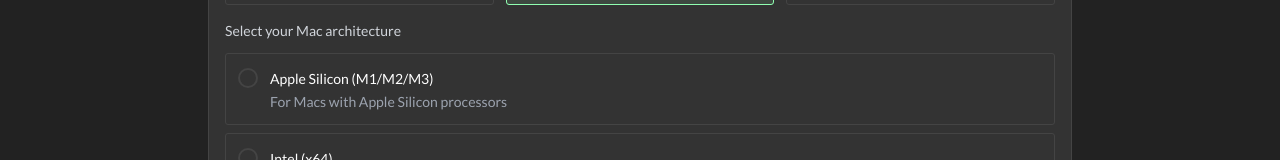
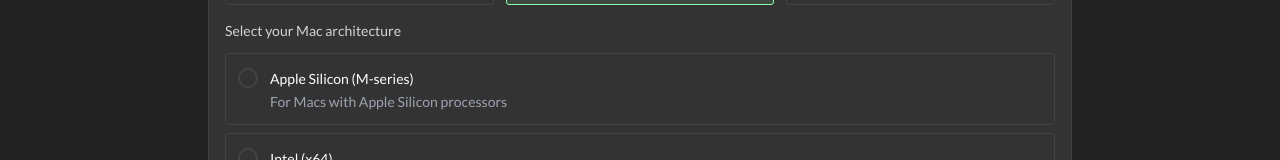
Before and after one commit to christophhart/hise_install_wizard, a Next.js app: page /setup in a window 1280 px wide. Both pictures are taken after a click on the button "macOS". Shown: the part 475-635 px from the top of the page. Built offline with nearby package versions, Linux system fonts and the light colour scheme.

Commit message:
- tiny UX changes

```diff
--- a/components/wizard/ArchitectureSelector.tsx
+++ b/components/wizard/ArchitectureSelector.tsx
@@ -22,7 +22,7 @@ export default function ArchitectureSelector({
   const options = [
     {
       value: 'arm64',
-      label: 'Apple Silicon (M1/M2/M3)',
+      label: 'Apple Silicon (M-series)',
       description: 'For Macs with Apple Silicon processors',
     },
     {
--- a/components/wizard/ComponentChecklist.tsx
+++ b/components/wizard/ComponentChecklist.tsx
@@ -133,7 +133,7 @@ const componentInfoList: ComponentInfo[] = [
   {
     key: 'compiler',
     label: 'C++ Compiler',
-    description: 'Visual Studio 2026 (Windows), Xcode (macOS), or GCC (Linux)',
+    description: '', // Platform-specific, set dynamically in render
     getVerifyCommand: (_, platform) => {
       const commands = {
         // Check for MSBuild in VS2026 installation directory (any edition)
@@ -300,9 +300,19 @@ export default function ComponentChecklist({
 
     // Get mode-aware description if available, fallback to component's default
     const content = componentContent[component.key];
-    const description = content
+    let description = content
       ? getContent(content.description)
       : component.description;
+
+    // Platform-specific description for compiler
+    if (component.key === 'compiler') {
+      const compilerDescriptions = {
+        windows: 'Visual Studio 2026 with C++ workload',
+        macos: 'Xcode with Command Line Tools',
+        linux: 'GCC (GNU Compiler Collection)',
+      };
+      description = compilerDescriptions[platform];
+    }
 
     // Inverted display logic: toggle is ON when we WILL install (i.e., not installed)
     // For required components: toggle ON = will install, toggle OFF = already have it
```
